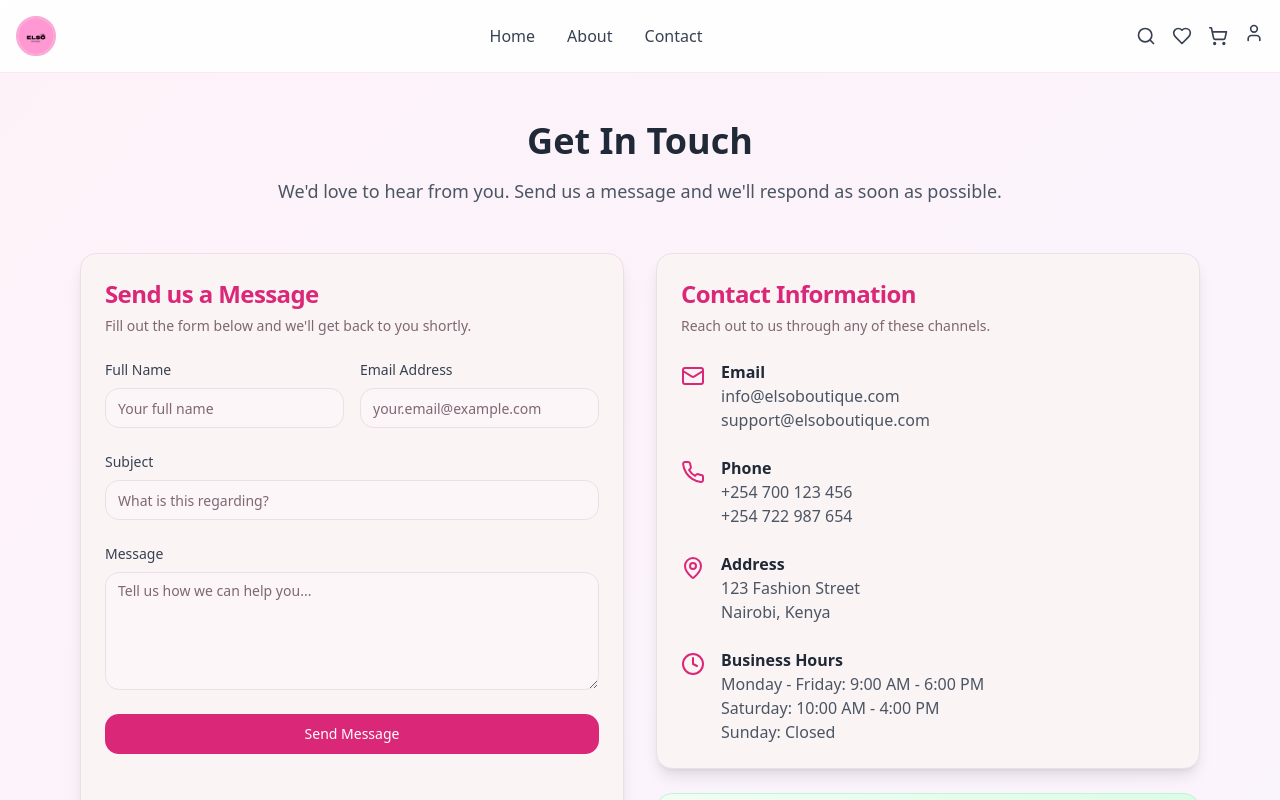
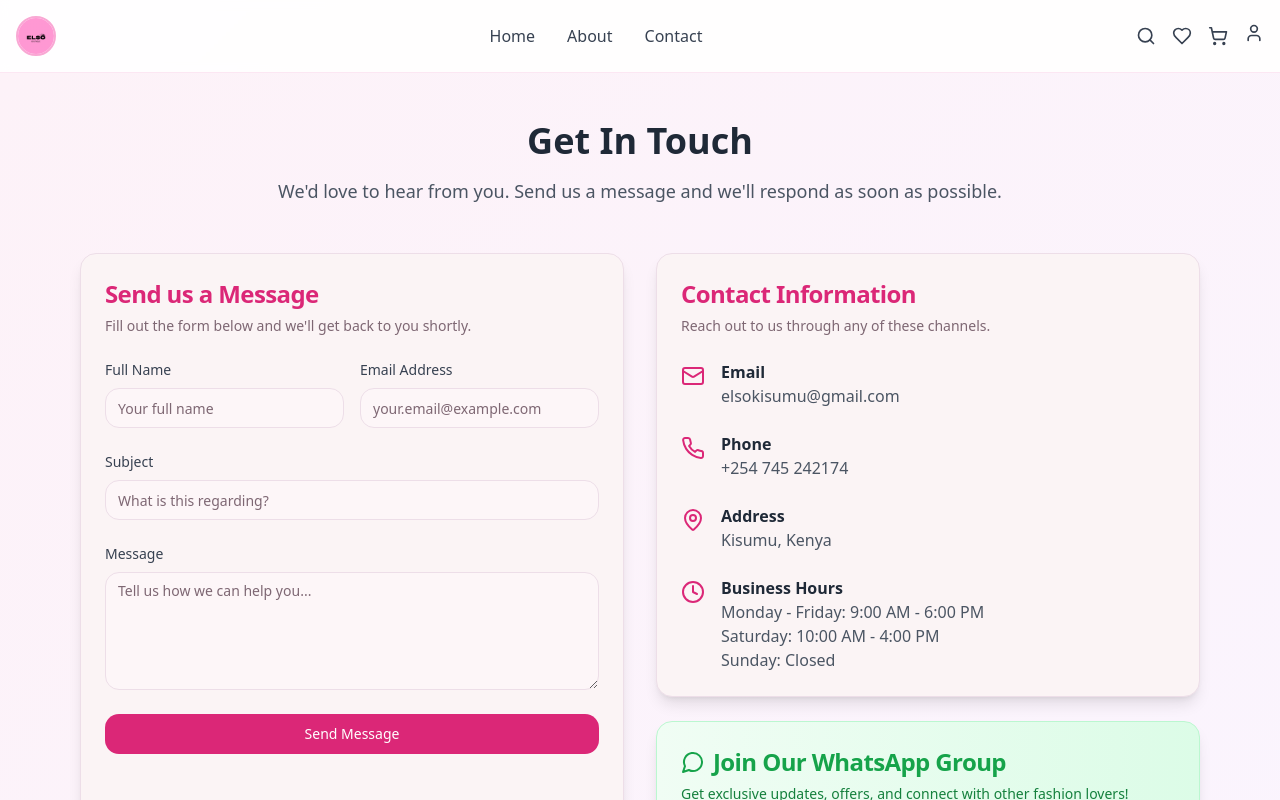
Before and after one commit to trader2544/Elso-Boutique, a React (Vite) app: page /contact in a window 1280 px wide. Shown: the top 800 px of the page. Built offline with nearby package versions, Linux system fonts and the light colour scheme.

Commit message:
Update contact information

```diff
--- a/src/pages/Contact.tsx
+++ b/src/pages/Contact.tsx
@@ -145,8 +145,7 @@ const Contact = () => {
                   <Mail className="w-6 h-6 text-pink-600 mt-1" />
                   <div>
                     <h3 className="font-semibold text-gray-800">Email</h3>
-                    <p className="text-gray-600">info@elsoboutique.com</p>
-                    <p className="text-gray-600">support@elsoboutique.com</p>
+                    <p className="text-gray-600">elsokisumu@gmail.com</p>
                   </div>
                 </div>
 
@@ -154,8 +153,7 @@ const Contact = () => {
                   <Phone className="w-6 h-6 text-pink-600 mt-1" />
                   <div>
                     <h3 className="font-semibold text-gray-800">Phone</h3>
-                    <p className="text-gray-600">+254 700 123 456</p>
-                    <p className="text-gray-600">+254 722 987 654</p>
+                    <p className="text-gray-600">+254 745 242174</p>
                   </div>
                 </div>
 
@@ -163,8 +161,7 @@ const Contact = () => {
                   <MapPin className="w-6 h-6 text-pink-600 mt-1" />
                   <div>
                     <h3 className="font-semibold text-gray-800">Address</h3>
-                    <p className="text-gray-600">123 Fashion Street</p>
-                    <p className="text-gray-600">Nairobi, Kenya</p>
+                    <p className="text-gray-600">Kisumu, Kenya</p>
                   </div>
                 </div>
 
```
